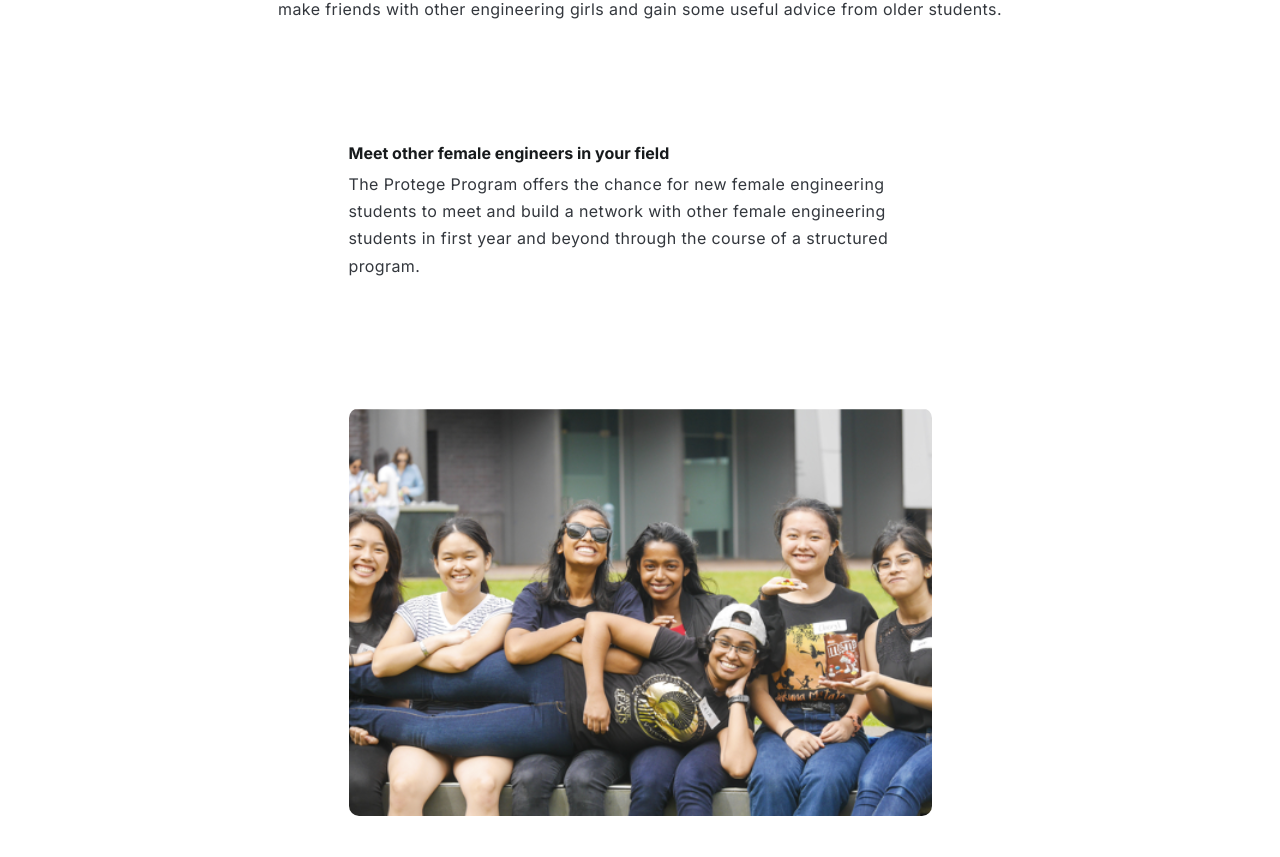
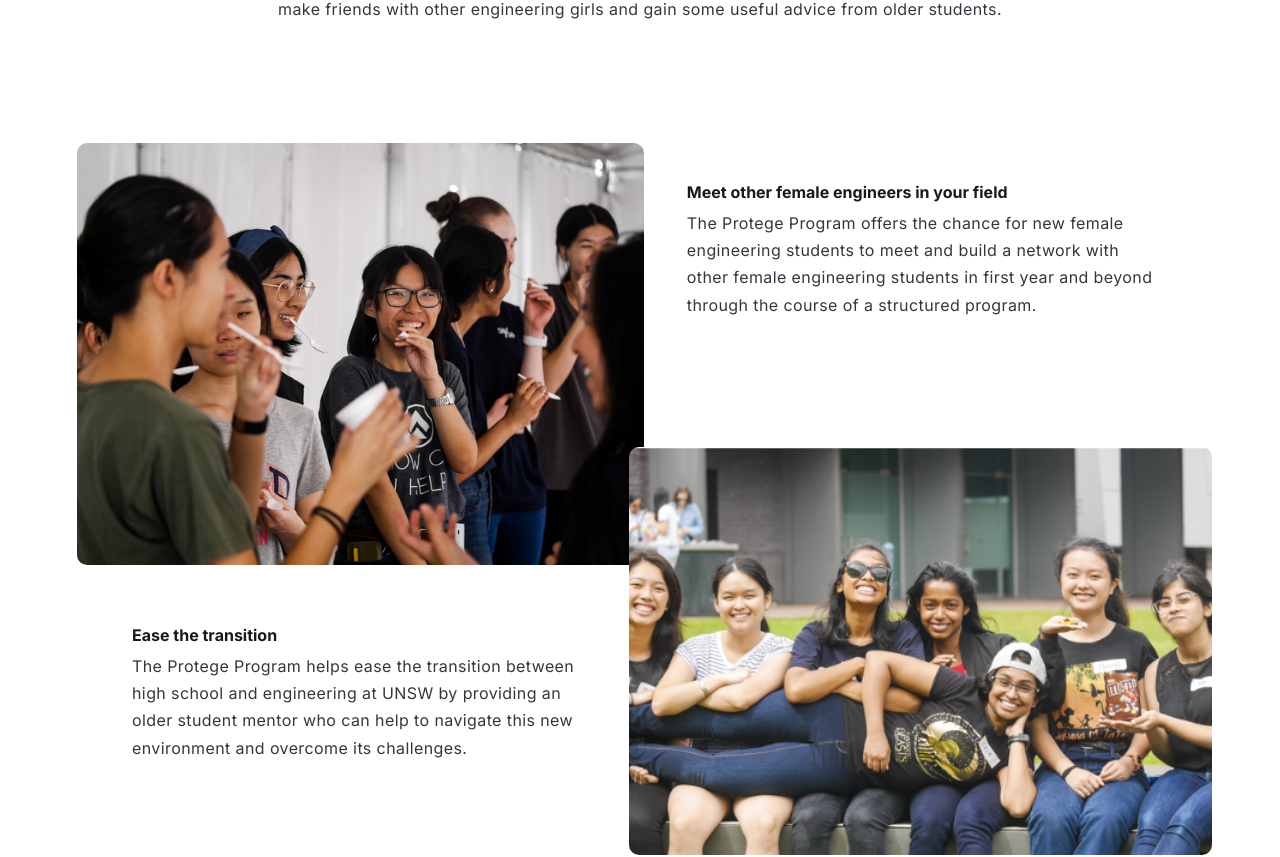
Before and after one commit to UNSW-WIESoc/website, a Next.js app: page /programs/protege-program in a window 1280 px wide. Shown: the part 573-1430 px from the top of the page. Built offline with nearby package versions, Linux system fonts and the light colour scheme.

Commit message:
Fixed MR and implemented feedback from Ammu

```diff
--- a/app/(pages)/programs/protege-program/page.tsx
+++ b/app/(pages)/programs/protege-program/page.tsx
@@ -15,9 +15,9 @@ export default function ProtegeProgram() {
       <HeadingBodyText heading='Protege Program' body={bodyText} color='graphite'/>
 
       <Box sx={{ px: 10, mt: 5, mb: 20 }}>
-        <Stack direction={{ lg: 'column', xl: 'row-reverse' }} spacing={{ lg: 0, xl: 3 }} sx={{ margin: '0 auto' }} alignItems='center'>
+        <Stack direction={{ md: 'column', lg: 'row-reverse' }} spacing={{ lg: 0, xl: 3 }} sx={{ margin: '0 auto' }} alignItems='center'>
           <Stack direction='column' spacing={2} alignItems='center' sx={{ width: '50%' }}>
-            <Box width='583px'>
+            <Box width={{ xl: '583px', lg: '466.4px', md: '800px', sm: '500px', xs: '300px' }}>
               <Typography level='h4' sx={{ mb: 1 }}>
                 Meet other female engineers in your field
               </Typography>
@@ -28,7 +28,7 @@ export default function ProtegeProgram() {
             <Box>
               <Image src={'/programs/protege-program/EaseTheTransition.svg'} alt='icon' height={408} width={583}/>
             </Box>
-            <Box width='583px'>
+            <Box width={{ xl: '583px', lg: '466.4px', md: '800px', sm: '500px', xs: '300px' }}>
               <Typography level='h4' sx={{ mb: 1, mt: 14 }}>
                 Foster friendships
               </Typography>
@@ -42,12 +42,12 @@ export default function ProtegeProgram() {
             <Box>
               <Image src={'/programs/protege-program/MeetOthers.svg'} alt='icon' height={422} width={567}/>
             </Box>
-            <Box width='570px'>
+            <Box width={{ xl: '570px', lg: '456px', md: '800px', sm: '500px', xs: '300px' }}>
               <Typography level='h4' sx={{ mb: 1, mt: 5 }}>
                 Ease the transition
               </Typography>
               <Typography level='body' sx={{ mb: 12 }}>
-                The Protege Program helps ease the transition between high school and engineering at UNSW by providing an older student mentor who can help to navigate this new enviornment and overcome its challenges.
+                The Protege Program helps ease the transition between high school and engineering at UNSW by providing an older student mentor who can help to navigate this new environment and overcome its challenges.
               </Typography>
             </Box>
             <Box>
```
